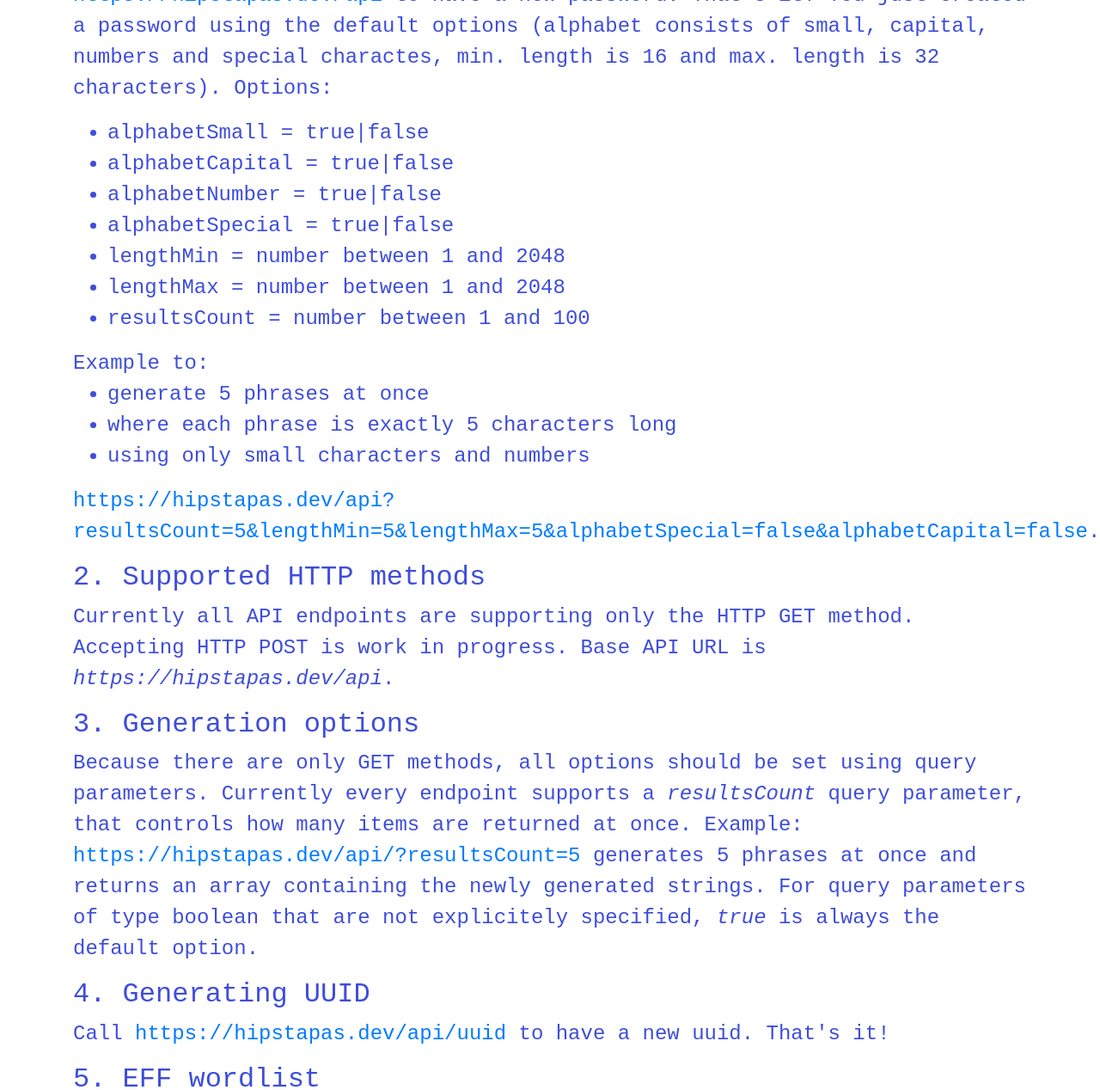
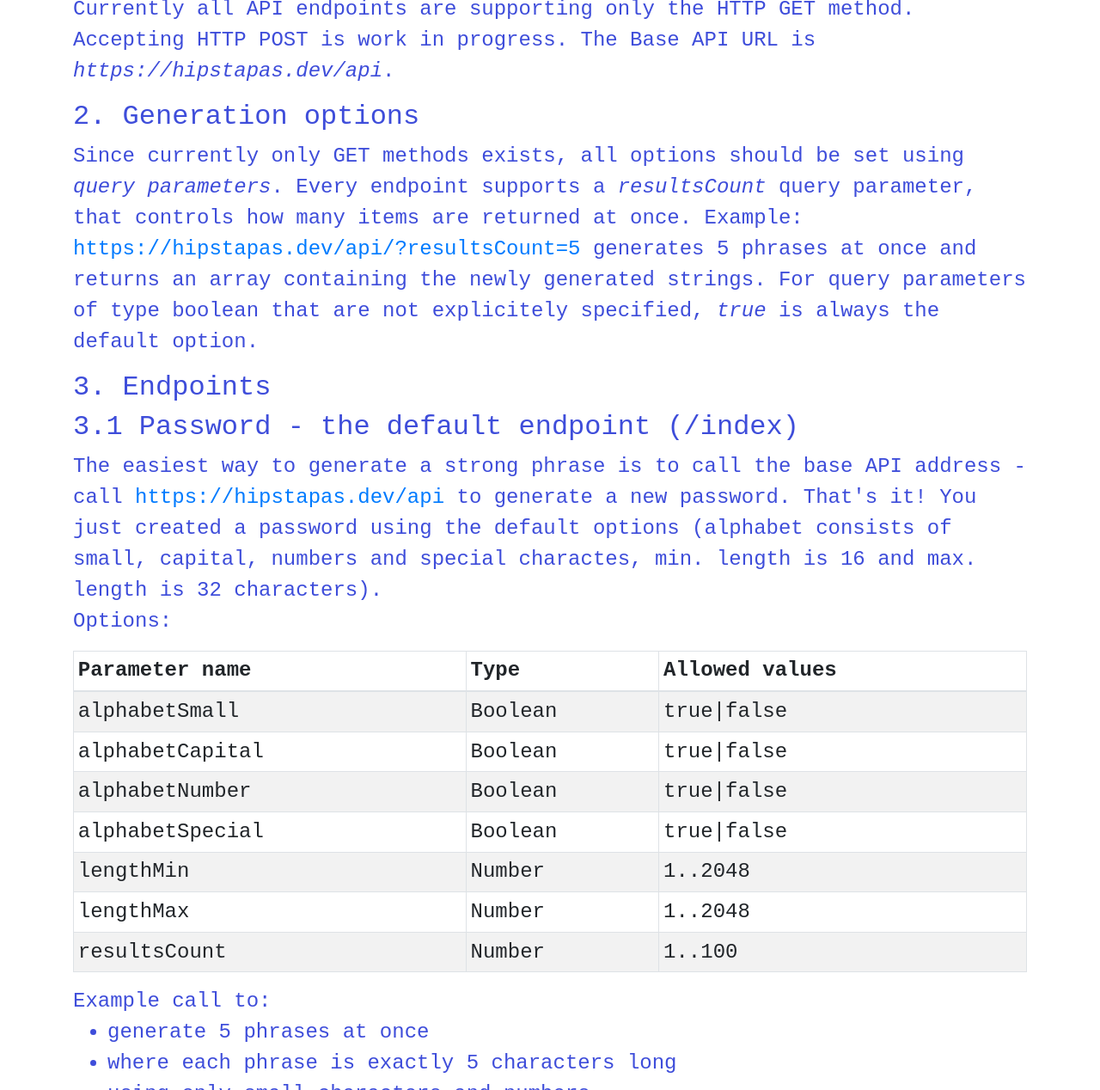
Before and after one commit to keenthinker/hipstapas, a website: page docs.html in a window 1280 px wide. Shown: the part 693-1961 px from the top of the page at 86% size. Drawn offline with nearby package versions, Linux system fonts and the light colour scheme; no server answers.

Commit message:
enhanced documentation

```diff
--- a/docs.html
+++ b/docs.html
@@ -136,13 +136,14 @@
               <div class="row">
                   <div class="col">
                       <h1 class="mt-5">API Documentation</h1>
-                      <p>1. The default API (passwords)</p>
-                      <p>2. Supported HTTP methods</p>
-                      <p>3. Generation options</p>
-                      <p>4. Generating UUID</p>
-                      <p>5. EFF wordlist</p>
-                      <p>6. Custom policy</p>
-                      <p>7. API definition (OpenAPI / Swagger)</p>
+                      <p>1. Supported HTTP methods</p>
+                      <p>2. Generation options</p>
+                      <p>3. Endpoints</p>
+                      <p>3.1 Password</p>
+                      <p>3.2 UUID</p>
+                      <p>3.3 EFF wordlist</p>
+                      <p>4. Custom policy</p>
+                      <p>5. API definition (OpenAPI / Swagger)</p>
                   </div>
                   <div class="col mt-4">
                       <img class="img-fluid" src="images/undraw_File_bundle_xl7g.svg">
@@ -153,37 +154,84 @@
           <div class="container">
             <div class="row">
                 <div class="col">
-                    <h2>1. The default API (passwords)</h2>
-                    <p>The easiest way to generate a strong phrase is to call the API - just call <a href="https://hipstapas.dev/api" target="_blank" rel="noopener">https://hipstapas.dev/api</a> to have a new password. That's it! You just created a password using the default options (alphabet consists of small, capital, numbers and special charactes, min. length is 16 and max. length is 32 characters).
-                    Options:
-                    <ul>
-                      <li>alphabetSmall = true|false</li>
-                      <li>alphabetCapital = true|false</li>
-                      <li>alphabetNumber = true|false</li>
-                      <li>alphabetSpecial = true|false</li>
-                      <li>lengthMin = number between 1 and 2048</li>
-                      <li>lengthMax = number between 1 and 2048</li>
-                      <li>resultsCount = number between 1 and 100</li>
-                    </ul>
-                    Example to:
+                  <h2>1. Supported HTTP methods</h2>
+                  <p>Currently all API endpoints are supporting only the HTTP GET method.
+                    Accepting HTTP POST is work in progress.
+                    The Base API URL is <em>https://hipstapas.dev/api</em>.</p>
+                  <h2>2. Generation options</h2>
+                  <p>Since currently only GET methods exists, all options should be set using <em>query parameters</em>. Every endpoint supports a <em>resultsCount</em> query parameter, that controls how many items are returned at once. Example: <a href="https://hipstapas.dev/api/?resultsCount=5" target="_blank" rel="noopener">https://hipstapas.dev/api/?resultsCount=5</a> generates 5 phrases at once and returns an array containing the newly generated strings. For query parameters of type boolean that are not explicitely specified, <em>true</em> is always the default option.</p>
+                  <h2>3. Endpoints</h2>
+                  <h2>3.1 Password - the default endpoint (/index)</h2>
+                    <p>The easiest way to generate a strong phrase is to call the base API address - call <a href="https://hipstapas.dev/api" target="_blank" rel="noopener">https://hipstapas.dev/api</a> to generate a new password.
+                      That's it! You just created a password using the default options (alphabet consists of small, capital, numbers and special charactes, min. length is 16 and max. length is 32 characters).
+                    <br/>Options:
+                    <table class="table table-striped table-bordered table-sm">
+                      <thead>
+                        <tr>
+                          <th>Parameter name</th>
+                          <th>Type</th>
+                          <th>Allowed values</th>
+                        </tr>
+                      </thead>
+                      <tbody>
+                        <tr><td>alphabetSmall</td><td>Boolean</td><td>true|false</td></tr>
+                        <tr><td>alphabetCapital</td><td>Boolean</td><td>true|false</td></tr>
+                        <tr><td>alphabetNumber</td><td>Boolean</td><td>true|false</td></tr>
+                        <tr><td>alphabetSpecial</td><td>Boolean</td><td>true|false</td></tr>
+                        <tr><td>lengthMin</td><td>Number</td><td>1..2048</td></tr>
+                        <tr><td>lengthMax</td><td>Number</td><td>1..2048</td></tr>
+                        <tr><td>resultsCount</td><td>Number</td><td>1..100</td></tr>
+                      </tbody>
+                    </table>
+                    Example call to:
                     <ul>
                       <li>generate 5 phrases at once</li>
                       <li>where each phrase is exactly 5 characters long</li>
                       <li>using only small characters and numbers</li>
                     </ul>
                     <a href="https://hipstapas.dev/api?lengthMin=5&lengthMax=5&resultsCount=5&alphabetSpecial=false&alphabetCapital=false" target="_blank" rel="noopener">
-                      https://hipstapas.dev/api?resultsCount=5&lengthMin=5&lengthMax=5&alphabetSpecial=false&alphabetCapital=false</a>.
+                      https://hipstapas.dev/api
+                    </br>?resultsCount=5
+                    </br>&lengthMin=5
+                    </br>&lengthMax=5
+                    </br>&alphabetSpecial=false
+                    </br>&alphabetCapital=false</a>.
                     </p>
-                    <h2>2. Supported HTTP methods</h2>
-                    <p>Currently all API endpoints are supporting only the HTTP GET method. Accepting HTTP POST is work in progress. Base API URL is <em>https://hipstapas.dev/api</em>.</p>
-                    <h2>3. Generation options</h2>
-                    <p>Because there are only GET methods, all options should be set using query parameters. Currently every endpoint supports a <em>resultsCount</em> query parameter, that controls how many items are returned at once. Example: <a href="https://hipstapas.dev/api/?resultsCount=5" target="_blank" rel="noopener">https://hipstapas.dev/api/?resultsCount=5</a> generates 5 phrases at once and returns an array containing the newly generated strings. For query parameters of type boolean that are not explicitely specified, <em>true</em> is always the default option.</p>
-                    <h2>4. Generating UUID</h2>
-                    <p>Call <a href="https://hipstapas.dev/api/uuid" target="_blank" rel="noopener">https://hipstapas.dev/api/uuid</a> to have a new uuid. That's it!</p>
-                    <h2>5. EFF wordlist</h2>
+                    <h2>3.2. Generating UUID (/uuid)</h2>
+                    <p>Call <a href="https://hipstapas.dev/api/uuid" target="_blank" rel="noopener">https://hipstapas.dev/api/uuid</a> to generate a new (version 4) uuid. That's it!
+                    </br>Options:
+                    <table class="table table-striped table-bordered table-sm">
+                      <thead>
+                        <tr>
+                          <th>Parameter name</th>
+                          <th>Type</th>
+                          <th>Allowed values</th>
+                        </tr>
+                      </thead>
+                      <tbody>
+                        <tr><td>resultsCount</td><td>Number</td><td>1..100</td></tr>
+                      </tbody>
+                    </table>
+                  </p>
+                    <h2>3.3 EFF wordlist (/wordlist)</h2>
                     <p>Call <a href="https://hipstapas.dev/api/wordlist" target="_blank" rel="noopener">https://hipstapas.dev/api/wordlist</a> to create a passphrase from 6 words (as described and suggested by EFF <a href="https://www.eff.org/de/dice">https://www.eff.org/de/dice</a>).
                       This is the default option. The count of the generated words can be set between <em>1</em> and <em>50</em> using the query parameter <em><b>words</b></em>,
-                      e.g. <a href="https://hipstapas.dev/api/wordlist?words=3" target="_blank" rel="noopener">https://hipstapas.dev/api/wordlist/?words=3</a>.</p>
+                      e.g. <a href="https://hipstapas.dev/api/wordlist?words=3" target="_blank" rel="noopener">https://hipstapas.dev/api/wordlist/?words=3</a>.
+                    </br>Options:
+                    <table class="table table-striped table-bordered table-sm">
+                      <thead>
+                        <tr>
+                          <th>Parameter name</th>
+                          <th>Type</th>
+                          <th>Allowed values</th>
+                        </tr>
+                      </thead>
+                      <tbody>
+                        <tr><td>words</td><td>Number</td><td>1..50</td></tr>
+                        <tr><td>resultsCount</td><td>Number</td><td>1..100</td></tr>
+                      </tbody>
+                    </table>
+                  </p>
                 </div>
             </div>
         </div>
```
